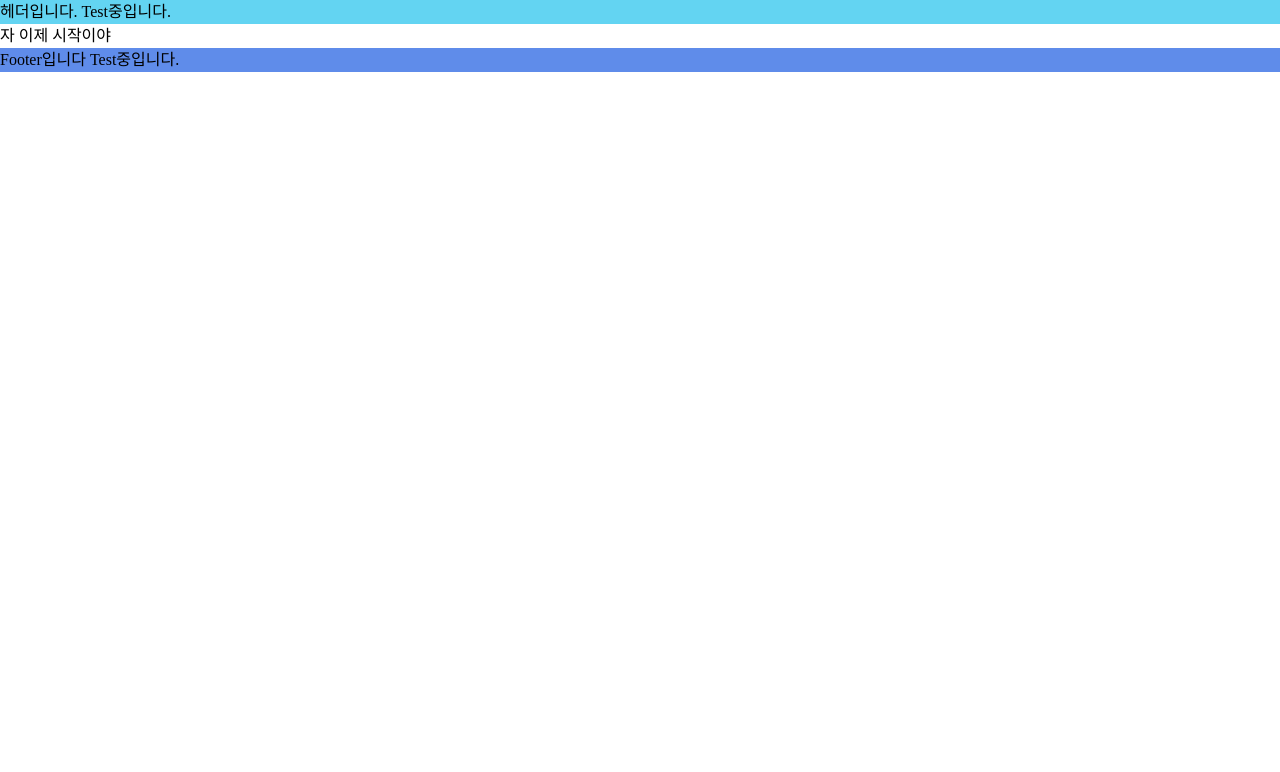
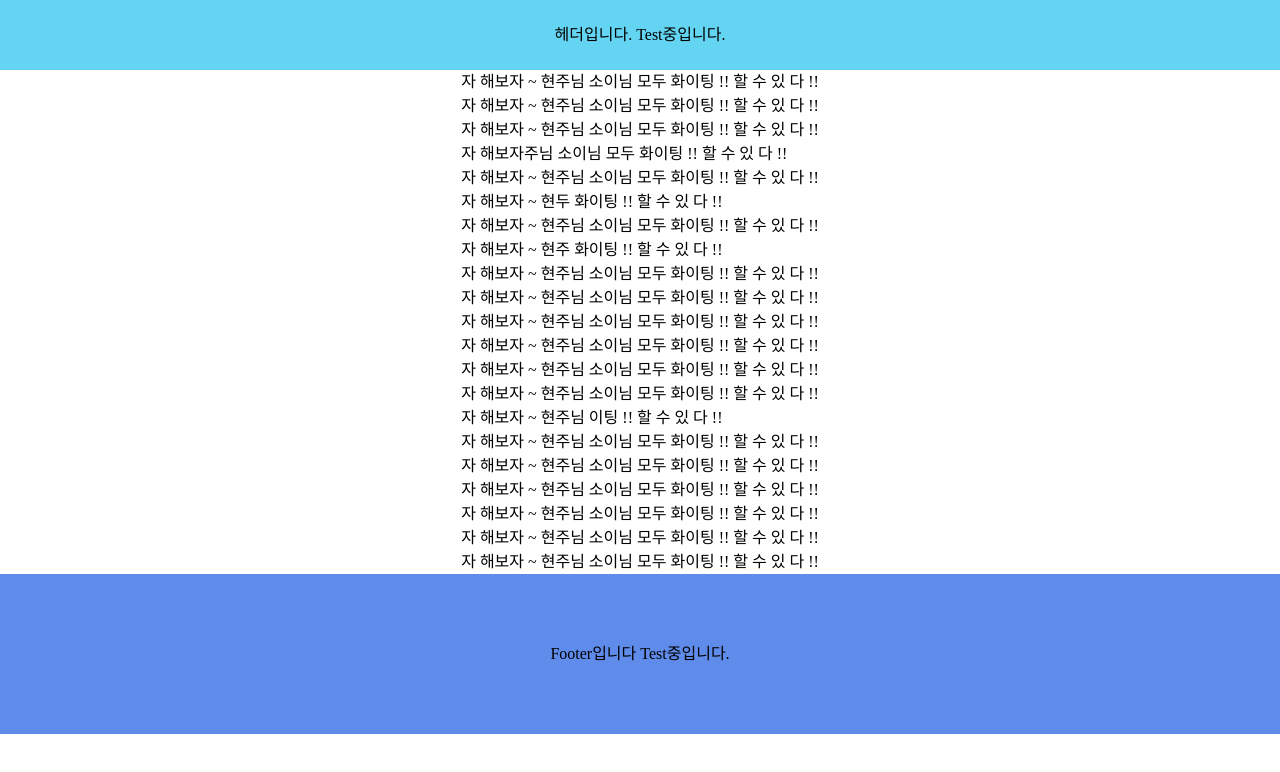
Before and after one commit to uniS2/WonT-Next, a Next.js app: page / in a window 1280 px wide. Shown: the top 772 px of the page. Built offline with nearby package versions, Linux system fonts and the light colour scheme.

Commit message:
Test : Test 코드 첨부합니다. 테스트하고 모두 다 삭제하고 다시 푸시할 예정입니다.

```diff
--- a/src/app/layout.tsx
+++ b/src/app/layout.tsx
@@ -1,15 +1,15 @@
-import "@/styles/globals.css";
-import type { Metadata } from "next";
-import Header from "@/components/header/Header";
-import Footer from "@/components/footer/Footer";
+import '@/styles/globals.css';
+import type { Metadata } from 'next';
+import Header from '@/components/header/Header';
+import Footer from '@/components/footer/Footer';
 
 export const metadata: Metadata = {
-  title: "WonT",
-  description: "행복한 여행을 위한 여행일정 플랫폼입니다.",
+  title: 'WonT',
+  description: '행복한 여행을 위한 여행일정 플랫폼입니다.',
   icons: {
-    icon: "/favicon/favicon.ico",
+    icon: '/favicon/favicon.ico',
   },
-  keywords: ["여행", "한국", "국내", "korea", "trip", "plan"],
+  keywords: ['여행', '한국', '국내', 'korea', 'trip', 'plan'],
 };
 
 export default function RootLayout({
@@ -18,10 +18,12 @@ export default function RootLayout({
   children: React.ReactNode;
 }>) {
   return (
-    <html lang="ko-KR">
+    <html lang="ko-KR" suppressHydrationWarning={true}>
       <body>
         <Header />
-        {children}
+        <main className="flex h-auto w-auto flex-col items-center justify-center">
+          {children}
+        </main>
         <Footer />
       </body>
     </html>
--- a/src/app/page.tsx
+++ b/src/app/page.tsx
@@ -1,7 +1,27 @@
 export default function Home() {
   return (
-    <>
-      <div>자 이제 시작이야 </div>
-    </>
+    <main>
+      <div>자 해보자 ~ 현주님 소이님 모두 화이팅 !! 할 수 있 다 !!</div>
+      <div>자 해보자 ~ 현주님 소이님 모두 화이팅 !! 할 수 있 다 !!</div>
+      <div>자 해보자 ~ 현주님 소이님 모두 화이팅 !! 할 수 있 다 !!</div>
+      <div>자 해보자주님 소이님 모두 화이팅 !! 할 수 있 다 !!</div>
+      <div>자 해보자 ~ 현주님 소이님 모두 화이팅 !! 할 수 있 다 !!</div>
+      <div>자 해보자 ~ 현두 화이팅 !! 할 수 있 다 !!</div>
+      <div>자 해보자 ~ 현주님 소이님 모두 화이팅 !! 할 수 있 다 !!</div>
+      <div>자 해보자 ~ 현주 화이팅 !! 할 수 있 다 !!</div>
+      <div>자 해보자 ~ 현주님 소이님 모두 화이팅 !! 할 수 있 다 !!</div>
+      <div>자 해보자 ~ 현주님 소이님 모두 화이팅 !! 할 수 있 다 !!</div>
+      <div>자 해보자 ~ 현주님 소이님 모두 화이팅 !! 할 수 있 다 !!</div>
+      <div>자 해보자 ~ 현주님 소이님 모두 화이팅 !! 할 수 있 다 !!</div>
+      <div>자 해보자 ~ 현주님 소이님 모두 화이팅 !! 할 수 있 다 !!</div>
+      <div>자 해보자 ~ 현주님 소이님 모두 화이팅 !! 할 수 있 다 !!</div>
+      <div>자 해보자 ~ 현주님 이팅 !! 할 수 있 다 !!</div>
+      <div>자 해보자 ~ 현주님 소이님 모두 화이팅 !! 할 수 있 다 !!</div>
+      <div>자 해보자 ~ 현주님 소이님 모두 화이팅 !! 할 수 있 다 !!</div>
+      <div>자 해보자 ~ 현주님 소이님 모두 화이팅 !! 할 수 있 다 !!</div>
+      <div>자 해보자 ~ 현주님 소이님 모두 화이팅 !! 할 수 있 다 !!</div>
+      <div>자 해보자 ~ 현주님 소이님 모두 화이팅 !! 할 수 있 다 !!</div>
+      <div>자 해보자 ~ 현주님 소이님 모두 화이팅 !! 할 수 있 다 !!</div>
+    </main>
   );
 }
--- a/src/components/footer/Footer.tsx
+++ b/src/components/footer/Footer.tsx
@@ -1,8 +1,8 @@
-import React from "react";
+import React from 'react';
 
 function Footer() {
   return (
-    <div className="bg-point">
+    <div className="flex h-[10rem] w-auto min-w-[360px] flex-col items-center justify-center bg-point">
       <h1>Footer입니다 Test중입니다.</h1>
     </div>
   );
--- a/src/components/header/Header.tsx
+++ b/src/components/header/Header.tsx
@@ -1,8 +1,8 @@
-import React from "react";
+import React from 'react';
 
 function Header() {
   return (
-    <div className="bg-primary">
+    <div className="flex h-[4.375rem] w-auto flex-col items-center justify-center bg-primary">
       <h1>헤더입니다. Test중입니다.</h1>
     </div>
   );
```
